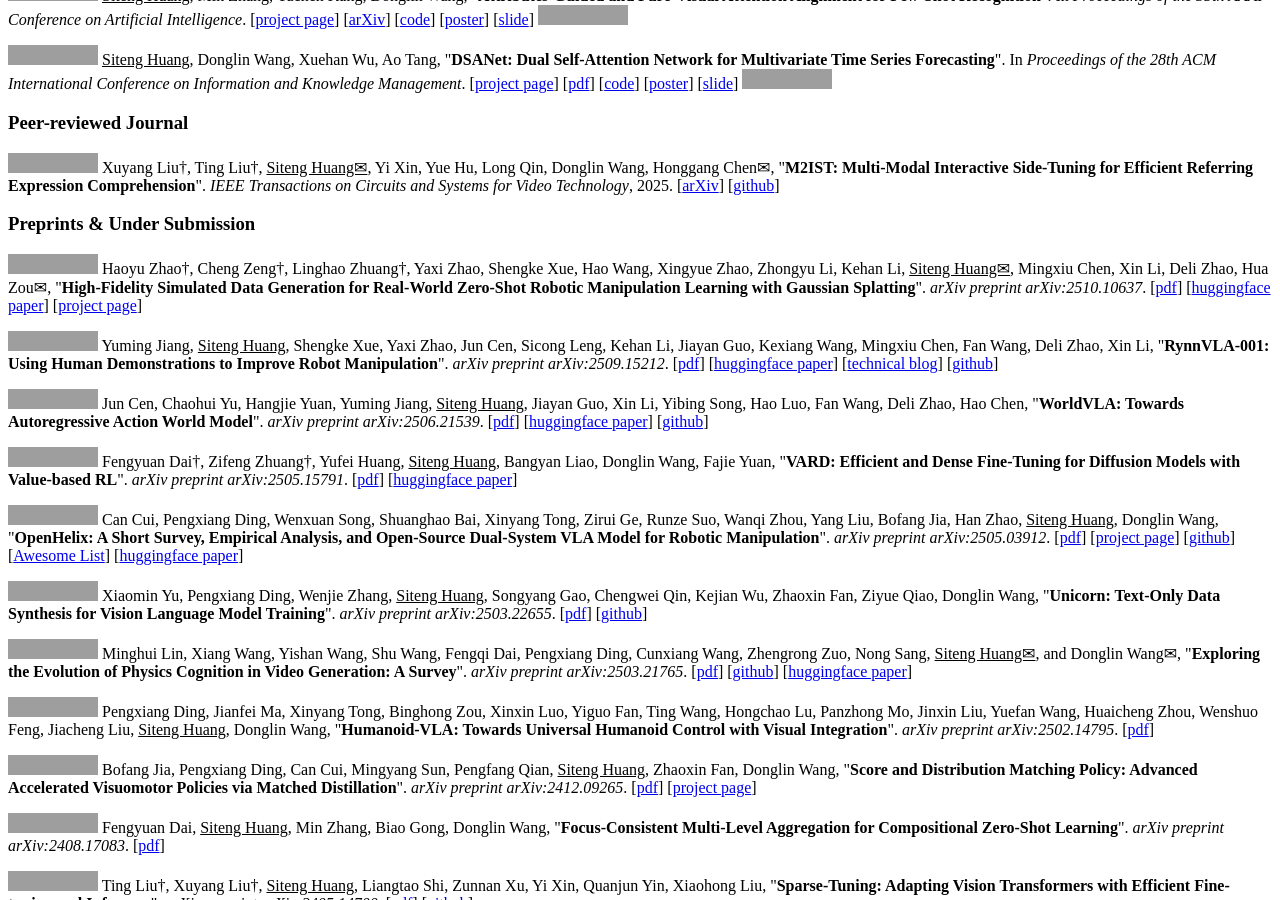
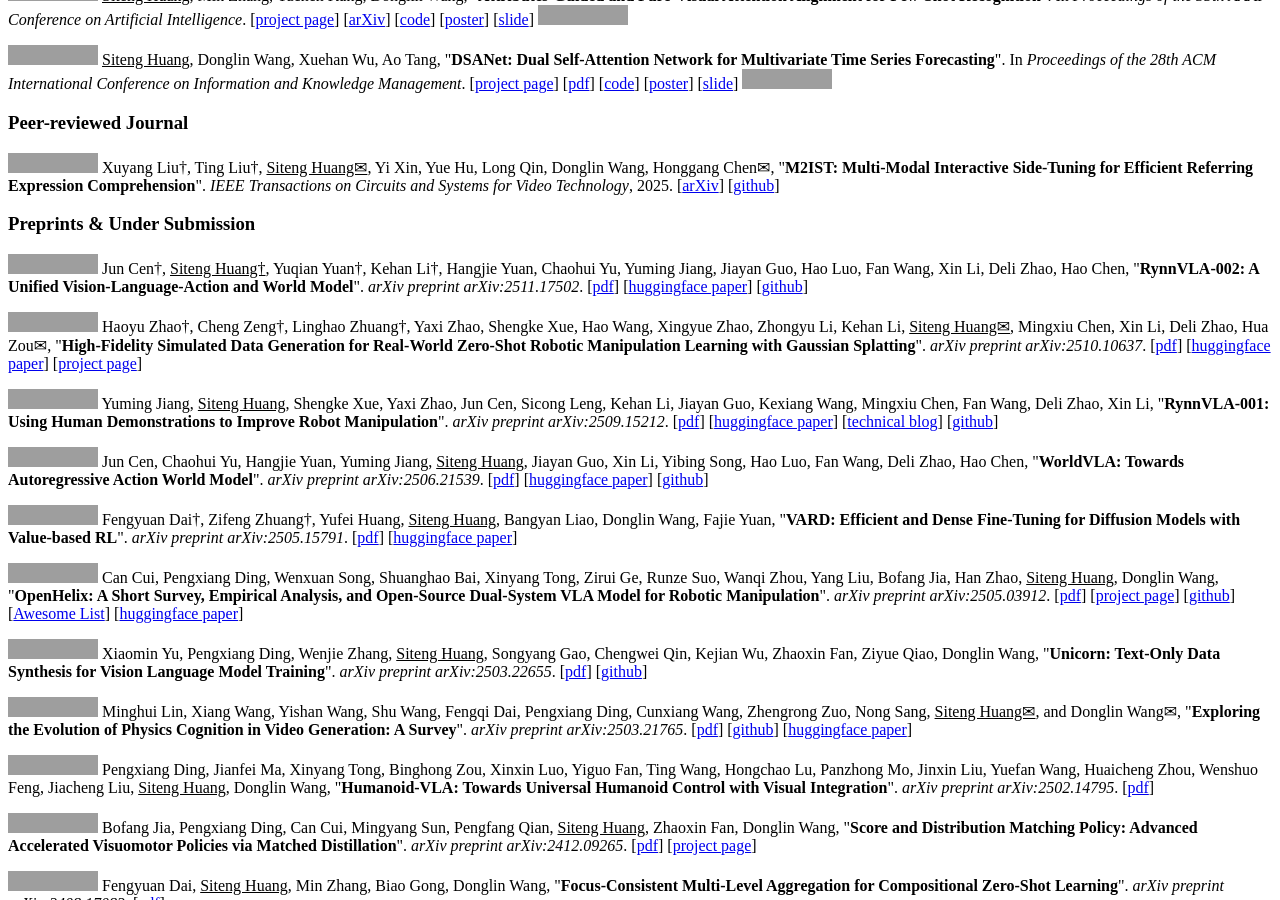
Before and after one commit to bighuang624/bighuang624.github.io, a Jekyll site: the page built from _pages/includes/pub_short.md, in a window 1280 px wide and 900 px high, scrolled down 2223 px. Built offline with Jekyll 4.4.1, drawn with Linux system fonts in a browser that asks for light colours; our own code applies the rules of GitHub Pages for plain Markdown files; grey boxes are pictures that could not be loaded.

Commit message:
add RynnVLA-002

```diff
--- a/_pages/includes/pub_short.md
+++ b/_pages/includes/pub_short.md
@@ -69,13 +69,13 @@
 
 <!-- <a href="https://arxiv.org/abs/2510.10637" target="_blank"><img src="https://img.shields.io/badge/arXiv-2510.10637-B31B1B?style=flat-square"></a> Minghui Lin, Pengxiang Ding, Shu Wang, Zifeng Zhuang, Yang Liu, Xinyang Tong, Wenxuan Song, Shangke Lyu, <u>Siteng Huang✉</u>, Donglin Wang✉, &quot;**HiF-VLA: Hindsight, Insight and Foresight for Vision-Language-Action models**&quot;. *arXiv preprint arXiv:2510.10637*. [[pdf](https://arxiv.org/pdf/2510.10637.pdf)] [[huggingface paper](https://huggingface.co/papers/2510.10637)] -->
 
-<!-- <a href="https://arxiv.org/abs/2506.21539" target="_blank"><img src="https://img.shields.io/badge/arXiv-2506.21539-B31B1B?style=flat-square"></a> Jun Cen†, <u>Siteng Huang†</u>, Yuqian Yuan†, Hangjie Yuan, Chaohui Yu, Yuming Jiang, Jiayan Guo, Kehan Li, Hao Luo, Fan Wang, Xin Li, Deli Zhao, Hao Chen, &quot;**RynnVLA-003: A Unified Vision-Language-Action and World Model**&quot;. *arXiv preprint arXiv:2506.21539*. [[pdf](https://arxiv.org/pdf/2506.21539.pdf)] [[huggingface paper](https://huggingface.co/papers/2506.21539)] [[github](https://github.com/alibaba-damo-academy/WorldVLA)] -->
+<a href="https://arxiv.org/abs/2511.17502" target="_blank"><img src="https://img.shields.io/badge/arXiv-2511.17502-B31B1B?style=flat-square"></a> Jun Cen†, <u>Siteng Huang†</u>, Yuqian Yuan†, Kehan Li†, Hangjie Yuan, Chaohui Yu, Yuming Jiang, Jiayan Guo, Hao Luo, Fan Wang, Xin Li, Deli Zhao, Hao Chen, &quot;**RynnVLA-002: A Unified Vision-Language-Action and World Model**&quot;. *arXiv preprint arXiv:2511.17502*. [[pdf](https://arxiv.org/pdf/2511.17502.pdf)] [[huggingface paper](https://huggingface.co/papers/2511.17502)] [[github](https://github.com/alibaba-damo-academy/RynnVLA-002)]
 
 <a href="https://arxiv.org/abs/2510.10637" target="_blank"><img src="https://img.shields.io/badge/arXiv-2510.10637-B31B1B?style=flat-square"></a> Haoyu Zhao†, Cheng Zeng†, Linghao Zhuang†, Yaxi Zhao, Shengke Xue, Hao Wang, Xingyue Zhao, Zhongyu Li, Kehan Li, <u>Siteng Huang✉</u>, Mingxiu Chen, Xin Li, Deli Zhao, Hua Zou✉, &quot;**High-Fidelity Simulated Data Generation for Real-World Zero-Shot Robotic Manipulation Learning with Gaussian Splatting**&quot;. *arXiv preprint arXiv:2510.10637*. [[pdf](https://arxiv.org/pdf/2510.10637.pdf)] [[huggingface paper](https://huggingface.co/papers/2510.10637)] [[project page](https://robosimgs.github.io/)]
 
 <a href="https://arxiv.org/abs/2509.15212" target="_blank"><img src="https://img.shields.io/badge/arXiv-2509.15212-B31B1B?style=flat-square"></a> Yuming Jiang, <u>Siteng Huang</u>, Shengke Xue, Yaxi Zhao, Jun Cen, Sicong Leng, Kehan Li, Jiayan Guo, Kexiang Wang, Mingxiu Chen, Fan Wang, Deli Zhao, Xin Li, &quot;**RynnVLA-001: Using Human Demonstrations to Improve Robot Manipulation**&quot;. *arXiv preprint arXiv:2509.15212*. [[pdf](https://arxiv.org/pdf/2509.15212.pdf)] [[huggingface paper](https://huggingface.co/papers/2509.15212)] [[technical blog](https://huggingface.co/blog/Alibaba-DAMO-Academy/rynnvla-001)] [[github](https://github.com/alibaba-damo-academy/RynnVLA-001)]
 
-<a href="https://arxiv.org/abs/2506.21539" target="_blank"><img src="https://img.shields.io/badge/arXiv-2506.21539-B31B1B?style=flat-square"></a> Jun Cen, Chaohui Yu, Hangjie Yuan, Yuming Jiang, <u>Siteng Huang</u>, Jiayan Guo, Xin Li, Yibing Song, Hao Luo, Fan Wang, Deli Zhao, Hao Chen, &quot;**WorldVLA: Towards Autoregressive Action World Model**&quot;. *arXiv preprint arXiv:2506.21539*. [[pdf](https://arxiv.org/pdf/2506.21539.pdf)] [[huggingface paper](https://huggingface.co/papers/2506.21539)] [[github](https://github.com/alibaba-damo-academy/WorldVLA)] <a class='paper_citations_badges' data='mhpkWSYAAAAJ:9ZlFYXVOiuMC' href="" target="_blank"></a>
+<a href="https://arxiv.org/abs/2506.21539" target="_blank"><img src="https://img.shields.io/badge/arXiv-2506.21539-B31B1B?style=flat-square"></a> Jun Cen, Chaohui Yu, Hangjie Yuan, Yuming Jiang, <u>Siteng Huang</u>, Jiayan Guo, Xin Li, Yibing Song, Hao Luo, Fan Wang, Deli Zhao, Hao Chen, &quot;**WorldVLA: Towards Autoregressive Action World Model**&quot;. *arXiv preprint arXiv:2506.21539*. [[pdf](https://arxiv.org/pdf/2506.21539.pdf)] [[huggingface paper](https://huggingface.co/papers/2506.21539)] [[github](https://github.com/alibaba-damo-academy/RynnVLA-002/tree/worldvla)] <a class='paper_citations_badges' data='mhpkWSYAAAAJ:9ZlFYXVOiuMC' href="" target="_blank"></a>
 
 <a href="https://arxiv.org/abs/2505.15791" target="_blank"><img src="https://img.shields.io/badge/arXiv-2505.15791-B31B1B?style=flat-square"></a> Fengyuan Dai†, Zifeng Zhuang†, Yufei Huang, <u>Siteng Huang</u>, Bangyan Liao, Donglin Wang, Fajie Yuan, &quot;**VARD: Efficient and Dense Fine-Tuning for Diffusion Models with Value-based RL**&quot;. *arXiv preprint arXiv:2505.15791*. [[pdf](https://arxiv.org/pdf/2505.15791.pdf)] [[huggingface paper](https://huggingface.co/papers/2505.15791)]
 
```
Also changed, not shown: _pages/includes/news.md (+1 -0 lines), 1 other file.
